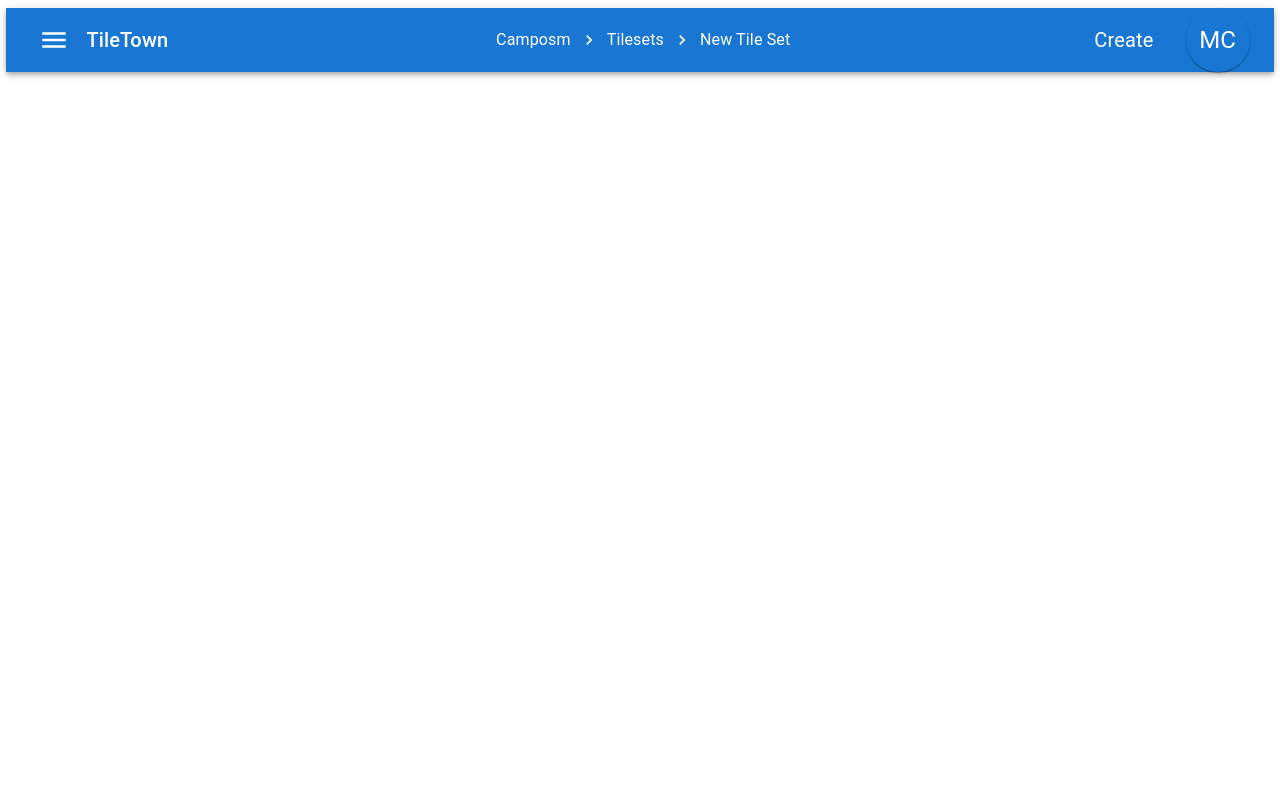
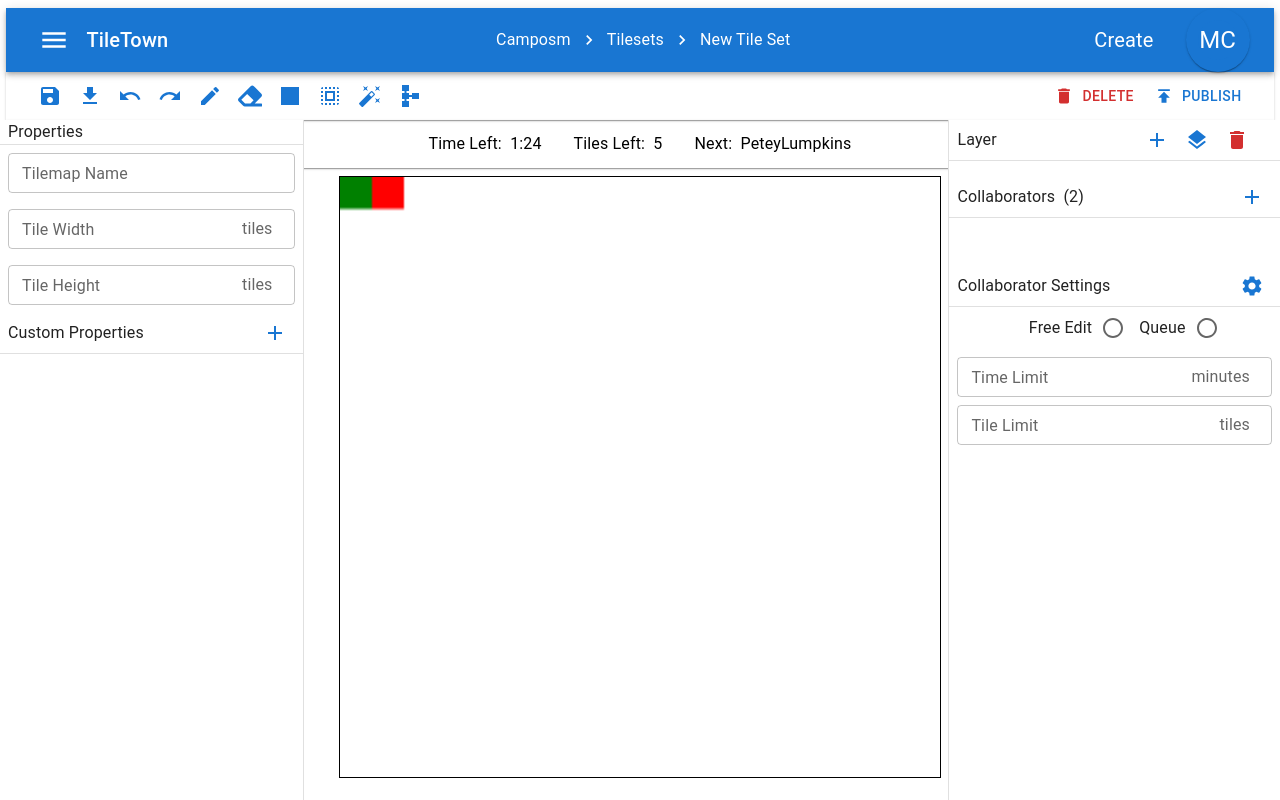
Before and after one commit to CamposmDev/TileTown, a React (Create React App) app in the folder client/: page /create/tilemap in a window 1280 px wide. Built offline with nearby package versions, Linux system fonts and the light colour scheme.

Commit message:
Implemented Tilemap Editor Screen
Needs dummy data

```diff
--- a/client/src/App.tsx
+++ b/client/src/App.tsx
@@ -1,7 +1,7 @@
 import { BrowserRouter, Route, Routes } from 'react-router-dom';
 import './App.css';
 import NavBar from './components/NavBar';
-import { SplashScreen, LoginScreen, RegisterScreen, MainFeedScreen, AccountSettingsScreen, TilesetEditorScreen } from './components/screen';
+import { SplashScreen, LoginScreen, RegisterScreen, MainFeedScreen, AccountSettingsScreen, TilesetEditorScreen, TilemapEditorScreen } from './components/screen';
 import WelcomeMenu from './components/menu/WelcomeMenu';
 import UserMenu from './components/menu/UserMenu';
 
@@ -33,6 +33,7 @@ function App() {
         <Route path='/feed' element={<MainFeedScreen />} />
         <Route path='/settings' element={<AccountSettingsScreen/>}/>
         <Route path='/create/tileset' element={<TilesetEditorScreen/>}/>
+        <Route path='/create/tilemap' element={<TilemapEditorScreen/>}/>
       </Routes>
     </BrowserRouter>
   );
--- a/client/src/components/screen/index.ts
+++ b/client/src/components/screen/index.ts
@@ -4,6 +4,7 @@ import RegisterScreen from "./RegisterScreen";
 import MainFeedScreen from "./MainFeedScreen";
 import AccountSettingsScreen from "./account-settings/AccountSettings";
 import TilesetEditorScreen from "./tileset-editor/TilesetEditorScreen";
+import TilemapEditorScreen from "./tilemap-editor/TilemapEditorScreen";
 
 export {
     SplashScreen,
@@ -11,5 +12,6 @@ export {
     RegisterScreen,
     MainFeedScreen,
     AccountSettingsScreen,
-    TilesetEditorScreen
+    TilesetEditorScreen,
+    TilemapEditorScreen
 }
--- a/client/src/components/screen/tileset-editor/Canvas.tsx
+++ b/client/src/components/screen/tilemap-editor/Canvas.tsx
@@ -69,7 +69,7 @@ const Canvas = () => {
         onMouseMove={draw}
         ref={canvasRef}>You're browser sucks!</canvas>
     return (
-        <Grid item textAlign='center' p={2}>
+        <Grid item textAlign='center' p={1}>
             {root}
         </Grid>
     )
--- /dev/null
+++ b/client/src/components/screen/tilemap-editor/LayerDrawer.tsx
@@ -0,0 +1,75 @@
+import { Add, ControlPointDuplicate, CopyAll, Copyright, Delete, Layers, Settings } from "@mui/icons-material"
+import { Button, Divider, Drawer, FormControl, FormControlLabel, IconButton, InputAdornment, List, ListItem, Radio, RadioGroup, Stack, TextField, Tooltip, Typography } from "@mui/material"
+
+const LayerDrawer = () => {
+    let numOfCollaborators = 2
+    return (
+        <Drawer open={true} anchor='right' variant='permanent' PaperProps={{sx: { mt: 15 }}}>
+            <Stack pl={1} pr={1} direction='row' alignItems='center' width={300}>
+                <Typography flexGrow={1}>Layer</Typography>
+                <Tooltip title='Add Layer' arrow>
+                    <IconButton color='primary'><Add/></IconButton>
+                </Tooltip>
+                <Tooltip title='Duplicate Layer' arrow>
+                    <IconButton color='primary'><Layers/></IconButton>
+                </Tooltip>
+                <Tooltip title='Delete Layer' arrow>
+                    <IconButton color='error'><Delete/></IconButton>
+                </Tooltip>
+            </Stack>
+            <Divider/>
+            <Stack p={1} spacing={2}>
+
+            </Stack>
+            <Stack pl={1} pr={1} direction='row' alignItems='center'>
+                <Typography flexGrow={1}>Collaborators&ensp;({numOfCollaborators})</Typography>
+                <Tooltip title='Add Collaborator' arrow>
+                    <IconButton color='primary'><Add/></IconButton>
+                </Tooltip>
+            </Stack>
+            <Divider/>
+            <Stack p={1}>
+                <List>
+                    <ListItem>
+
+                    </ListItem>
+                </List>
+            </Stack>
+            <Stack pl={1} pr={1} direction='row' alignItems='center'>
+                <Typography flexGrow={1}>Collaborator Settings</Typography>
+                {/* <Tooltip arrow> */}
+                    <IconButton color='primary'><Settings/></IconButton>
+                {/* </Tooltip> */}
+            </Stack>
+            <Divider/>
+            <Stack pl={1} pr={1} spacing={1} direction='column' alignItems='center'>
+                <FormControl>
+                    <RadioGroup row={true}>
+                        <FormControlLabel
+                            labelPlacement='start'
+                            value='free-edit'
+                            control={<Radio/>}
+                            label='Free Edit'
+                        />
+                        <FormControlLabel
+                            labelPlacement='start'
+                            value='queue'
+                            control={<Radio/>}
+                            label='Queue'
+                        />
+                    </RadioGroup>
+                </FormControl>
+                <TextField label='Time Limit' fullWidth size='small'
+                    InputProps={{
+                        endAdornment: <InputAdornment position="start">minutes</InputAdornment>,
+                    }}/>
+                <TextField label='Tile Limit' fullWidth size='small'
+                    InputProps={{
+                        endAdornment: <InputAdornment position="start">tiles</InputAdornment>,
+                    }}/>
+            </Stack>
+        </Drawer>
+    )
+}
+
+export default LayerDrawer
--- /dev/null
+++ b/client/src/components/screen/tilemap-editor/PropertyDrawer.tsx
@@ -0,0 +1,41 @@
+import { Add } from "@mui/icons-material"
+import { Button, Divider, Drawer, IconButton, InputAdornment, List, ListItem, Stack, TextField, Tooltip, Typography } from "@mui/material"
+
+const PropertyDrawer = () => {
+    return (
+        <Drawer open={true} anchor='left' variant='permanent' PaperProps={{sx: { mt: 15 }}}>
+            <Typography pl={1}>Properties</Typography>
+            <Divider/>
+            <Stack p={1} spacing={2}>
+                <TextField label='Tilemap Name' size='small'
+                    // InputProps={{ style: { fontSize: 13 } }}
+                    // InputLabelProps={{ style: { fontSize: 13 } }}
+                />
+                <TextField label='Tile Width' fullWidth size='small'
+                    InputProps={{
+                        endAdornment: <InputAdornment position="start">tiles</InputAdornment>,
+                    }}/>
+                <TextField label='Tile Height' fullWidth size='small'
+                    InputProps={{
+                        endAdornment: <InputAdornment position="start">tiles</InputAdornment>,
+                    }}/>
+            </Stack>
+            <Stack pl={1} pr={1} direction='row' alignItems='center'>
+                <Typography flexGrow={1}>Custom Properties</Typography>
+                <Tooltip title='Add Property' arrow>
+                        <IconButton color='primary'><Add/></IconButton>
+                </Tooltip>
+            </Stack>
+            <Divider/>
+            <Stack p={1}>
+                <List>
+                    <ListItem>
+
+                    </ListItem>
+                </List>
+            </Stack>
+        </Drawer>
+    )
+}
+
+export default PropertyDrawer
--- /dev/null
+++ b/client/src/components/screen/tilemap-editor/TilemapEditorScreen.tsx
@@ -0,0 +1,62 @@
+import { Grid, Toolbar, Tooltip, IconButton, Stack, Button, Typography } from "@mui/material"
+import { Save, Download, Undo, Redo, Edit, AutoFixHigh, Rectangle, HighlightAlt, Delete, Publish, Square, SquareOutlined, SelectAll, Schema } from '@mui/icons-material'
+import { FaEraser } from "react-icons/fa"
+import PropertyDrawer from "./PropertyDrawer"
+import LayerDrawer from "./LayerDrawer"
+import Canvas from "./Canvas"
+
+const TilemapEditorScreen = () => {
+    let timeLeft = '1:24'
+    let tilesLeft = 5
+    let nextCollaboratorName = 'PeteyLumpkins'
+    return (
+        <Grid alignItems='center'>
+            <Toolbar sx={{boxShadow: 1}} variant='dense'>
+                <Grid container direction='row' alignItems='center'>
+                        <PropertyDrawer/>
+                        <LayerDrawer/>
+                    <Grid item flexGrow={1}>
+                        <Tooltip title='Save' arrow children={
+                            <IconButton color='primary' children={<Save/>}/>}/>
+                        <Tooltip title='Download' arrow children={
+                            <IconButton color='primary' children={<Download/>}/>}/>
+                        <Tooltip title='Undo' arrow children={
+                            <IconButton color='primary' children={<Undo/>}/>}/>
+                        <Tooltip title='Redo' arrow children={
+                            <IconButton color='primary' children={<Redo/>}/>}/>
+                        <Tooltip title='Draw' arrow children={
+                            <IconButton color='primary' onDoubleClick={() => console.log('double clicked')} children={<Edit/>}/>}/>
+                        <Tooltip title='Eraser' arrow children={
+                            <IconButton color='primary'><FaEraser></FaEraser></IconButton>}/>
+                        <Tooltip title='What is this Andrew?' arrow children={
+                            <IconButton color='primary' children={<Square/>}/>}/>
+                        <Tooltip title='What is this Andrew?' arrow children={
+                            <IconButton color='primary' children={<SelectAll/>}/>}/>
+                        <Tooltip title='Magic Wand' arrow children={
+                            <IconButton color='primary' children={<AutoFixHigh/>}/>}/>
+                        <Tooltip title='What is this Andrew?' arrow children={
+                            <IconButton color='primary' children={<Schema/>}/>}/>
+                    </Grid>
+                    <Grid item>
+                        <Stack direction={'row'} spacing={1}>
+                            <Button startIcon={<Delete/> } color='error'>Delete</Button>
+                            <Button startIcon={<Publish/> } color='primary'>Publish</Button>
+                        </Stack>
+                    </Grid>
+                </Grid>
+            </Toolbar>
+            <Toolbar sx={{boxShadow: 1}} variant="dense">
+                <Grid container direction='column' alignContent='center'>
+                    <Stack direction='row' spacing={4}>
+                        <Typography>Time Left:&ensp;{timeLeft}</Typography>
+                        <Typography>Tiles Left:&ensp;{tilesLeft}</Typography>
+                        <Typography>Next:&ensp;{nextCollaboratorName}</Typography>
+                    </Stack>
+                </Grid>
+            </Toolbar>
+            <Canvas/>
+        </Grid>
+    )
+}
+
+export default TilemapEditorScreen
--- /dev/null
+++ b/client/src/components/screen/tilemap-editor/default.css
@@ -0,0 +1,10 @@
+#tileset-canvas {
+    width: 600px;
+    height: 600px;
+    image-rendering: crisp-edges;
+    border: 1px solid black;
+}
+
+#tile-map-drawer {
+    padding: 2px;
+}
--- a/client/src/components/screen/tileset-editor/TilesetEditorDrawer.tsx
+++ b/client/src/components/screen/tileset-editor/TilesetEditorDrawer.tsx
@@ -1,5 +1,5 @@
 import { NavigateBefore, Tune } from "@mui/icons-material"
-import { IconButton, Drawer, Grid, Divider, Typography, TextField, Stack, Box, InputAdornment, Checkbox, FormControlLabel } from "@mui/material"
+import { IconButton, Drawer, Grid, Divider, Typography, TextField, Stack, InputAdornment, Checkbox, FormControlLabel } from "@mui/material"
 import { useState } from "react"
 
 const TilesetEditorDrawer = () => {
@@ -10,7 +10,13 @@ const TilesetEditorDrawer = () => {
     const handleMenuClose = () => setIsDrawerOpen(false)
 
     const drawer = (
-        <Drawer anchor='left' open={isDrawerOpen} BackdropProps={{ invisible: true }} onClose={handleMenuClose}>
+        <Drawer
+            anchor='left'
+            open={isDrawerOpen}
+            onClose={handleMenuClose}
+            PaperProps={{sx: { mt: 15 }}}
+            BackdropProps={{ invisible: true }}
+        >
             <Stack spacing={1} width='300px' role='presentation' textAlign='start' p={1}>
                 <Grid container alignItems='center'>
                     <IconButton onClick={handleMenuClose} children={<NavigateBefore/>}/>
```
Also changed, not shown: client/src/components/button/AccountButton.tsx (+26 -11 lines).
